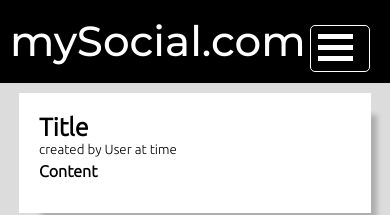
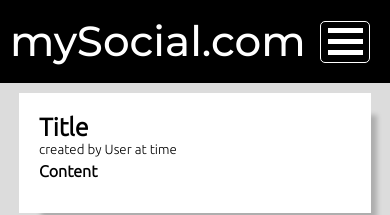
Before and after one commit to og118/dummySocialMedia, a React (Create React App) app in the folder frontend/: page / in a window 390 px wide. Shown: the top 215 px of the page. Built offline with nearby package versions, Linux system fonts and the light colour scheme; no server answers.

Commit message:
improved navbar

```diff
--- a/frontend/src/Components/Navigation/NavigationItems/NavigationItem/NavigationItem.module.css
+++ b/frontend/src/Components/Navigation/NavigationItems/NavigationItem/NavigationItem.module.css
@@ -59,10 +59,11 @@
 .NavigationItem a {
   text-decoration: none;
   padding: 20px;
+  color: black
 }
 
 
-.NavigationItem:hover{
+.NavigationItem:hover {
   background-color: grey;
   color: white;
 }
--- a/frontend/src/Components/Navigation/NavigationItems/NavigationItems.js
+++ b/frontend/src/Components/Navigation/NavigationItems/NavigationItems.js
@@ -7,7 +7,7 @@ const navigationItems = () => {
     return(
         <div className={classes.NavigationItems}>
             <NavigationItem link='/' active>Home</NavigationItem>
-            <NavigationItem link='/' >Login</NavigationItem>
+            <NavigationItem link='/'>Login</NavigationItem>
         </div>
     )
 
--- a/frontend/src/Components/Navigation/NavigationItems/NavigationItems.module.css
+++ b/frontend/src/Components/Navigation/NavigationItems/NavigationItems.module.css
@@ -7,6 +7,7 @@
 
 @media(max-width : 600px) {
   .NavigationItems {
+    margin-top: 5px;
    text-align: center;
    flex-flow: column;
    float: left;
--- a/frontend/src/Components/Navigation/SideDrawer/SideDrawer.module.css
+++ b/frontend/src/Components/Navigation/SideDrawer/SideDrawer.module.css
@@ -4,8 +4,11 @@
     text-align: center;
     z-index: 200;
     color: black;
-    height: 124.8px;
+    height: 118.4px;
     display: none;
+    -webkit-box-shadow: 0px 6px 9px -1px rgba(0,0,0,0.68);
+    -moz-box-shadow: 0px 6px 9px -1px rgba(0,0,0,0.68);
+    box-shadow: 0px 6px 9px -1px rgba(0,0,0,0.68);
 }
 
 .Show{
--- a/frontend/src/Components/Navigation/SideDrawer/ToggleButton/ToggleButton.module.css
+++ b/frontend/src/Components/Navigation/SideDrawer/ToggleButton/ToggleButton.module.css
@@ -1,9 +1,9 @@
 .MenuIcon {
     background-color: black;
-    margin-top: 25px;
+    margin-top: 21px;
     margin-right: 20px;
-    width: 50px;
-    height: 45px;
+    width: 40px;
+    height: 40px;
     float: right;
     border: 1px solid white;
     border-radius: 5px;
@@ -28,10 +28,6 @@
         display: block;
     }
 
-    .MenuIconBar:first-child {
-      margin-top: 8px;
-    }
-
     .MenuIcon:hover {
         background-color: grey;
     }
```
